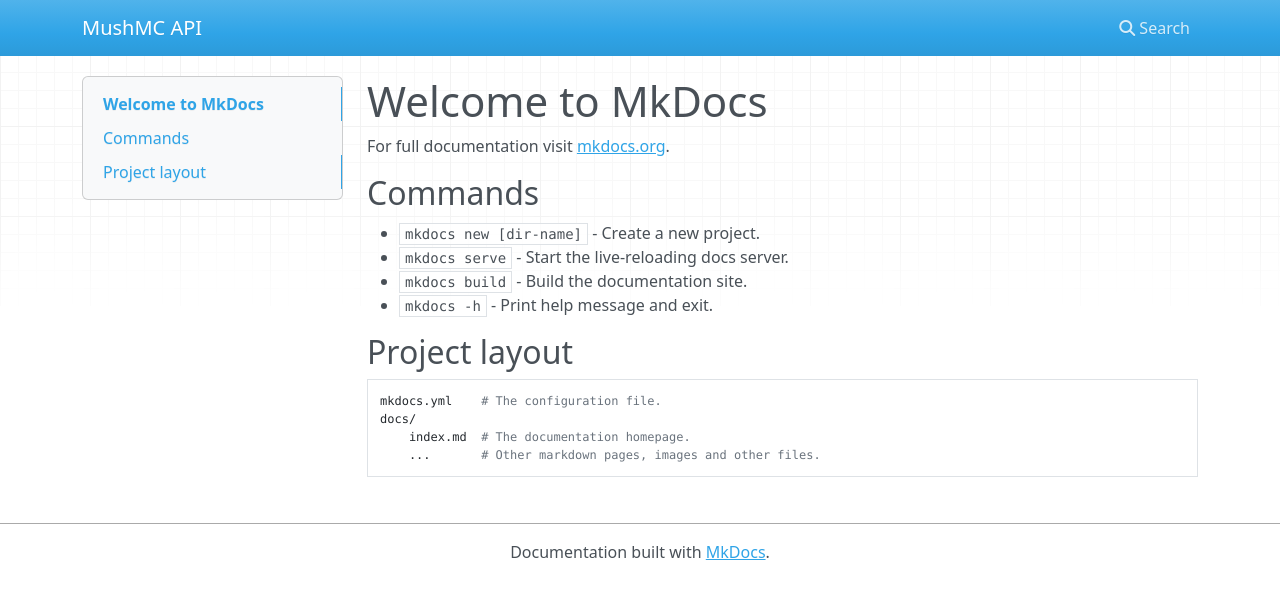
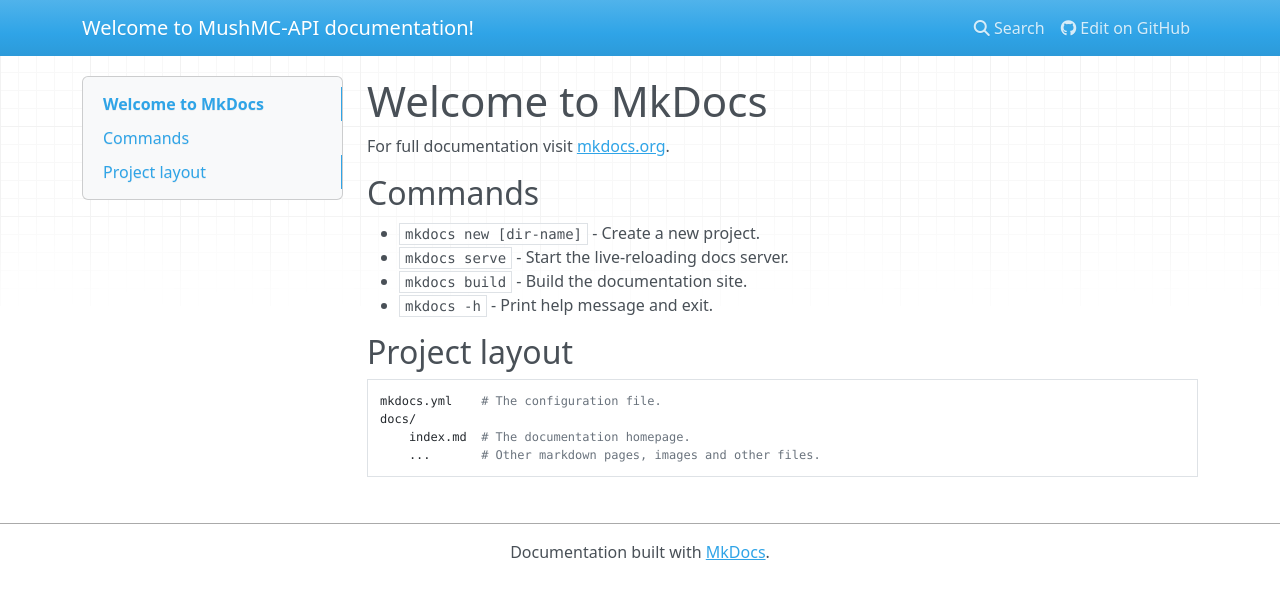
Before and after one commit to Henrique-Coder/mushmc-api, an MkDocs documentation site: the page built from docs/index.md, in a window 1280 px wide. Shown: the top 599 px of the page. Built offline with MkDocs 1.6.1, drawn with Linux system fonts in a browser that asks for light colours; nearby versions of some CDN libraries.

Commit message:
Updated MKDOCS settings

```diff
--- a/mkdocs.yml
+++ b/mkdocs.yml
@@ -1 +1,2 @@
-site_name: MushMC API
+site_name: Welcome to MushMC-API documentation!
+repo_url: https://github.com/Henrique-Coder/mushmc-api
```
